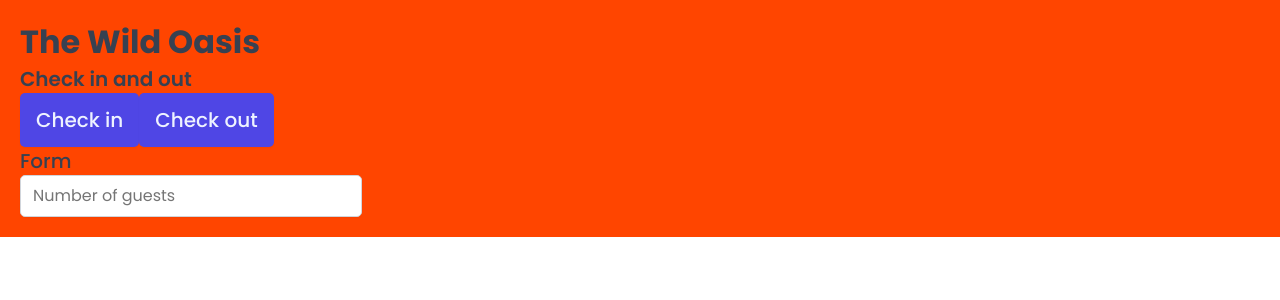
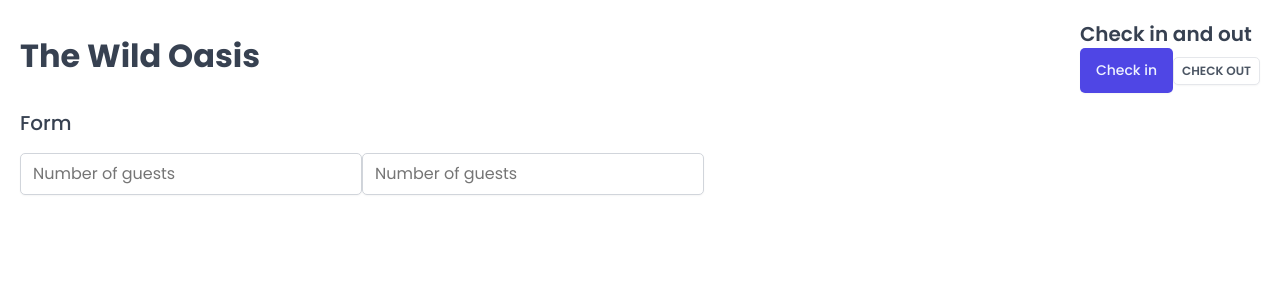
Before and after one commit to JeffDanielle/the-wild-oasis, a React (Vite) app: page / in a window 1280 px wide. Shown: the top 300 px of the page. Built offline with nearby package versions, Linux system fonts and the light colour scheme; a web font is replaced by a local one.

Commit message:
333. Building More Reusable Styled Components -11min

```diff
--- a/src/App.jsx
+++ b/src/App.jsx
@@ -3,13 +3,14 @@
 import Button from "./ui/Button";
 import Input from "./ui/Input";
 import Heading from "./ui/Heading";
+import Row from "./ui/Row";
 
 
 
 
 
 const StyledApp = styled.div`
-  background-color: orangered;
+  /* background-color: orangered; */
   padding: 20px;
 `;
 
@@ -18,12 +19,25 @@
     <>
       <GlobalStyles />
       <StyledApp>
-        <Heading type='h1'>The Wild Oasis</Heading>
-        <Heading as='h2'>Check in and out</Heading>
-        <Button onClick={() => alert("Check in")}>Check in</Button>
-        <Button onClick={() => alert("Check out")}>Check out</Button>
-        <Heading as='h3'>Form</Heading>
-        <Input type='number' placeholder="Number of guests" />
+        <Row>
+          <Row type='horizontal'>
+            <Heading type='h1'>The Wild Oasis</Heading>
+            <div>
+              <Heading as='h2'>Check in and out</Heading>
+              <Button onClick={() => alert("Check in")}>Check in</Button>
+              <Button variation="secondary" size='small' onClick={() => alert("Check out")}>Check out</Button>
+            </div>
+          </Row>
+
+          <Row>
+            <Heading as='h3'>Form</Heading>
+            <form>
+
+              <Input type='number' placeholder="Number of guests" />
+              <Input type='number' placeholder="Number of guests" />
+            </form>
+          </Row>
+        </Row>
       </StyledApp>
     </>
   )
--- a/src/ui/Button.jsx
+++ b/src/ui/Button.jsx
@@ -50,19 +50,17 @@
 };
 
 export const Button = styled.button`
-  font-size: 20px;
-  padding: 1.2rem 1.6rem;
-  font-weight: 500;
   border: none;
   border-radius: var(--border-radius-sm);
-  background-color: var(--color-brand-600);
-  color: var(--color-brand-50);
   box-shadow: var(--shadow-sm);
-  cursor: pointer;
 
-  &:hover {
-    background-color: var(--color-brand-700);
-  }
+  ${(props) => sizes[props.size]}
+  ${(props) => variations[props.variation]}
 `;
 
+Button.defaultProps = {
+  variation: "primary",
+  size: "medium",
+}
+
 export default Button;
--- /dev/null
+++ b/src/ui/Row.jsx
@@ -0,0 +1,24 @@
+import styled, { css } from "styled-components";
+
+const Row = styled.div`
+    display: flex;
+
+    ${(props) => props.type === "horizontal" &&
+        css`
+            justify-content: space-between;
+            align-items: center;
+        `}
+
+
+    ${(props) => props.type === "vertical" &&
+        css`
+            flex-direction: column;
+            gap: 1.6rem;
+        `}
+`;
+
+Row.defaultProps = {
+    type: "vertical"
+}
+
+export default Row;
```
